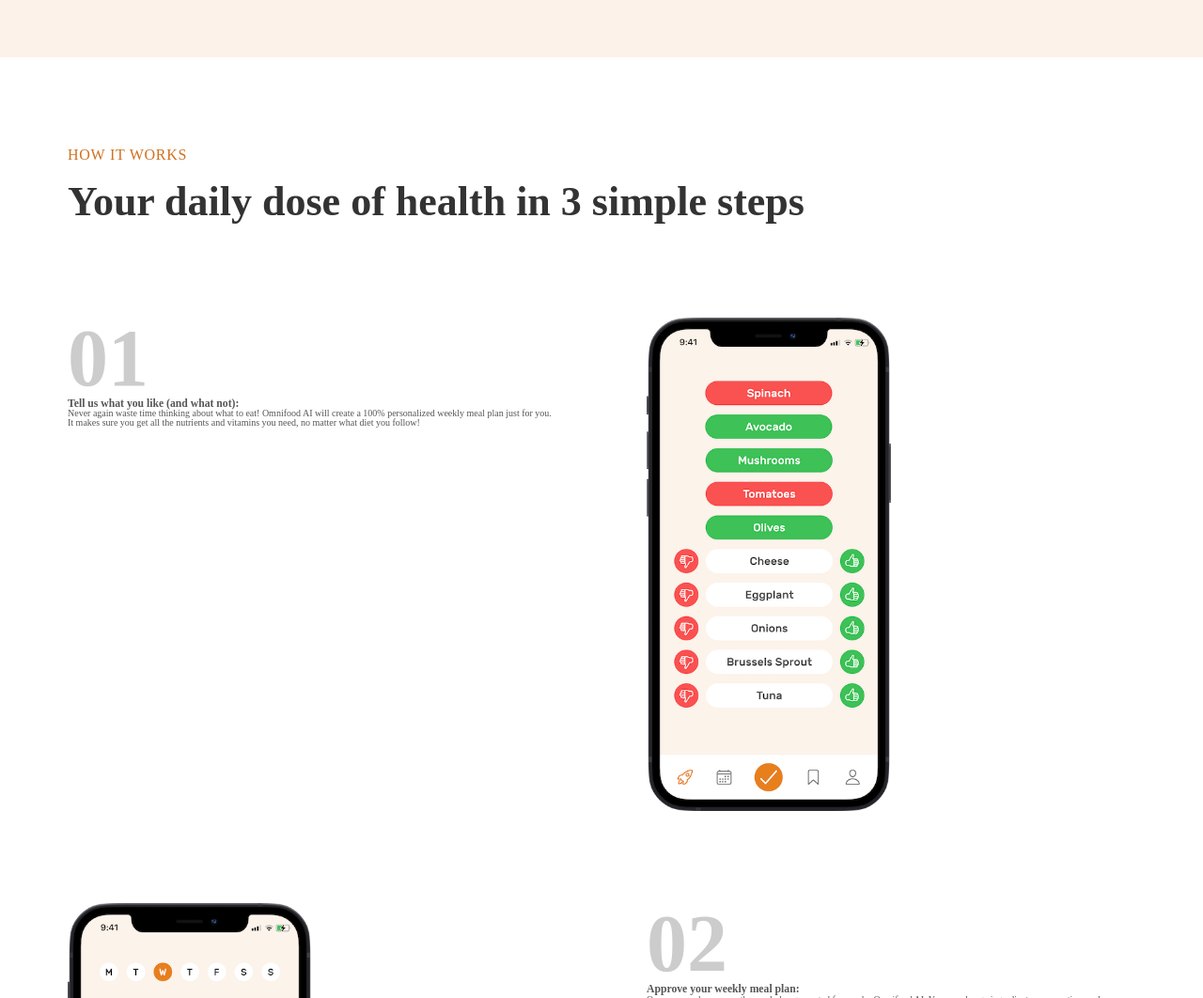
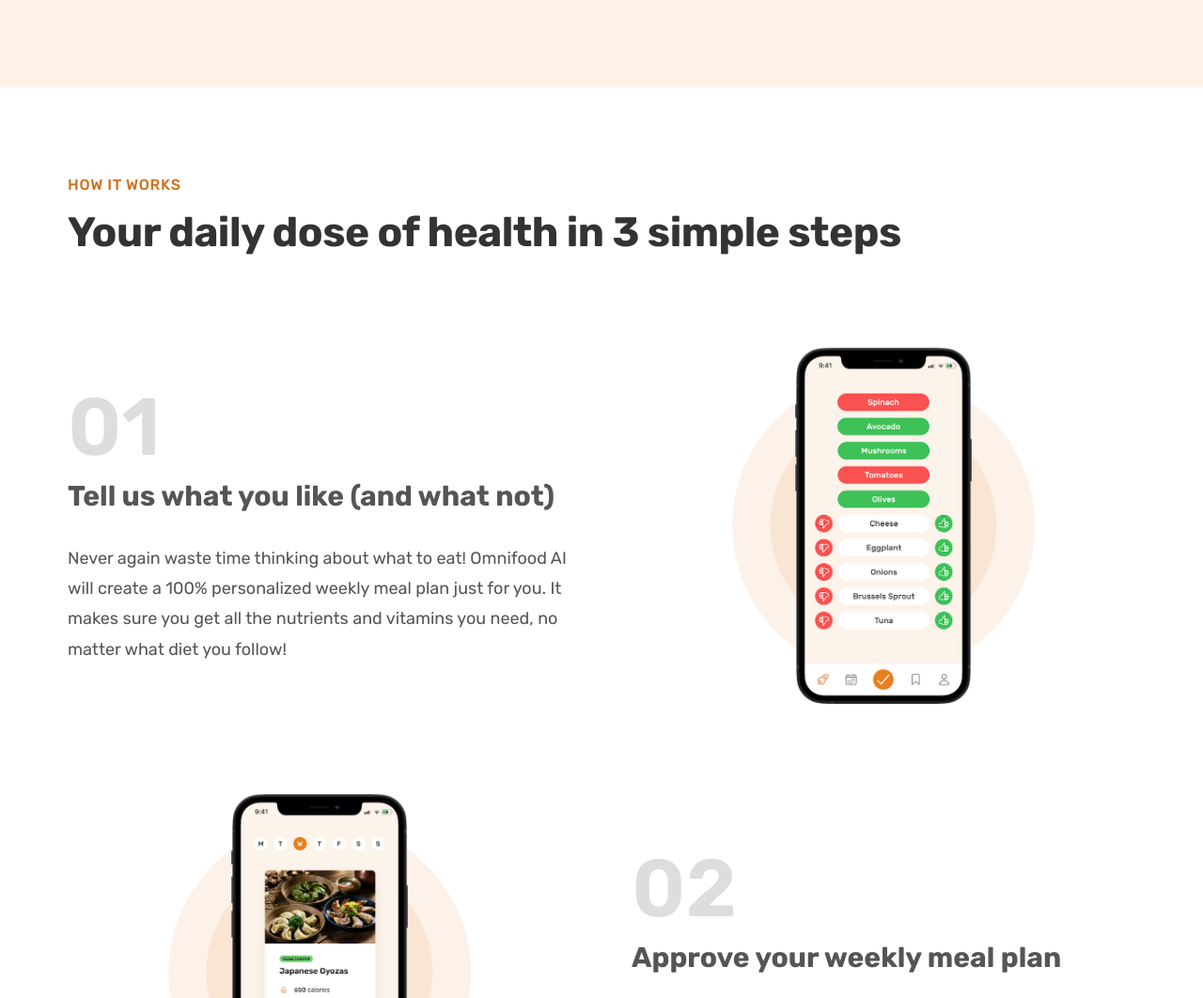
Before and after one commit to Novice-chap/OMNI-FOOD, a plain HTML site: page index.html in a window 1280 px wide. Shown: the part 667-1729 px from the top of the page at 94% size. Drawn offline with Linux system fonts and the light colour scheme.

Commit message:
Added general.css file and completed 'How It Works Section'

```diff
--- /dev/null
+++ b/css/general.css
@@ -0,0 +1,145 @@
+/*   Typography
+    -font weight:
+    -line height:
+    default: 1
+    letter spacing: -0.5, 0.75
+
+      -SPACING SYSTEM (px)
+      2 / 4 / 8 / 12 / 16 / 24 / 32 / 48 / 64 / 80 / 96 / 128
+      -FONT SIZE SYSTEM (px)
+      10 / 12 / 14 / 16 / 18 / 20 / 24 / 30 / 36 / 44 / 52 / 62 / 74 / 86 / 98
+      */
+/*
+    COLOR:
+    primary: #e67e22
+    tints:  #fdf2e9
+    shades: #cf711f
+    accents:
+    greys:
+
+
+    Shadow-
+    border-radius- default: 9px;
+    whitespacing-
+      */
+
+* {
+  padding: 0;
+  margin: 0;
+  box-sizing: border-box;
+}
+html {
+  font-size: 62.5%;
+}
+body {
+  font-family: "Rubik", sans-serif;
+  line-height: 1;
+  font-weight: 400;
+  color: #555;
+}
+/* ************************** */
+/* General reusable components */
+/* *************************** */
+
+.section-how {
+  padding: 9.6rem 0;
+  /* font-size: 50px; */
+  background-color: #fff;
+}
+/* .section-how div {
+  padding: 100px;
+  font-size: 50px;
+  background-color: #fff;
+} */
+.container {
+  max-width: 120rem;
+  margin: 0 auto;
+  padding: 0 3.2rem;
+}
+.grid {
+  display: grid;
+  column-gap: 6.4rem;
+  row-gap: 9.6rem;
+  /* align-items: center; */
+  /* grid-template-columns: repeat(2, 1fr); */
+}
+.grid--2-cols {
+  grid-template-columns: repeat(2, 1fr);
+}
+
+.grid--3-cols {
+  grid-template-columns: repeat(3, 1fr);
+}
+.grid--center-v {
+  align-items: center;
+}
+
+.heading-primary,
+.heading-secondary {
+  font-weight: 700;
+  color: #333;
+  letter-spacing: -0.5px;
+}
+
+.heading-primary {
+  font-size: 5.2rem;
+  line-height: 1.05;
+  margin-bottom: 3.2rem;
+}
+.heading-secondary {
+  font-size: 4.4rem;
+  line-height: 1.2;
+  margin-bottom: 9.6rem;
+}
+.heading-tertiary {
+  font-size: 3rem;
+  line-height: 1.2;
+  margin-bottom: 3.2rem;
+}
+.subheading {
+  display: block;
+  font-size: 1.6rem;
+  font-weight: 500;
+  color: #cf711f;
+  text-transform: uppercase;
+  margin-bottom: 1.6rem;
+  letter-spacing: 0.75px;
+}
+
+.btn:link,
+.btn:visited {
+  display: inline-block;
+  color: #fff;
+  font-size: 2rem;
+  font-weight: 600;
+  padding: 1.6rem 3.2rem;
+  text-decoration: none;
+  border-radius: 9px;
+  transition: background-color 0.3s;
+}
+.btn--full:link,
+.btn--full:visited {
+  background-color: #e67e22;
+  color: #fff;
+}
+
+.btn--full:hover,
+.btn--full:active {
+  background-color: #cf711f;
+}
+.btn--outline:link,
+.btn--outline:visited {
+  background-color: #fff;
+  color: #555;
+}
+.btn--outline:hover,
+.btn--outline:active {
+  background-color: #fdf2e9;
+  /* border: 3px solid #fff; */
+  /* trick to add border inside */
+  box-shadow: inset 0 0 0 3px #fff;
+}
+
+.margin-right-sm {
+  margin-right: 1.6rem !important;
+}
--- a/css/style.css
+++ b/css/style.css
@@ -1,140 +1,3 @@
-/*   Typography
-    -font weight:
-    -line height:
-    default: 1
-    letter spacing: -0.5, 0.75
-
-      -SPACING SYSTEM (px)
-      2 / 4 / 8 / 12 / 16 / 24 / 32 / 48 / 64 / 80 / 96 / 128
-      -FONT SIZE SYSTEM (px)
-      10 / 12 / 14 / 16 / 18 / 20 / 24 / 30 / 36 / 44 / 52 / 62 / 74 / 86 / 98
-      */
-/*
-    COLOR:
-    primary: #e67e22
-    tints:  #fdf2e9
-    shades: #cf711f
-    accents:
-    greys:
-
-
-    Shadow-
-    border-radius- default: 9px;
-    whitespacing-
-      */
-
-* {
-  padding: 0;
-  margin: 0;
-  box-sizing: border-box;
-}
-html {
-  font-size: 62.5%;
-}
-body {
-  font-family: "Rubik" sans-serif;
-  line-height: 1;
-  font-weight: 400;
-  color: #555;
-}
-/* ************************** */
-/* General reusable components */
-/* *************************** */
-
-.section-how {
-  padding: 9.6rem 0;
-  /* font-size: 50px; */
-  background-color: #fff;
-}
-/* .section-how div {
-  padding: 100px;
-  font-size: 50px;
-  background-color: #fff;
-} */
-.container {
-  max-width: 120rem;
-  margin: 0 auto;
-  padding: 0 3.2rem;
-}
-.grid {
-  display: grid;
-  gap: 9.6rem;
-  grid-template-columns: repeat(2, 1fr);
-}
-.grid--2-cols {
-  grid-template-columns: repeat(2, 1fr);
-}
-
-.grid--3-cols {
-  grid-template-columns: repeat(3, 1fr);
-}
-
-.heading-primary,
-.heading-secondary {
-  font-weight: 700;
-  color: #333;
-  letter-spacing: -0.5;
-}
-
-.heading-primary {
-  font-size: 5.2rem;
-  line-height: 1.05;
-  margin-bottom: 3.2rem;
-}
-.heading-secondary {
-  font-size: 4.4rem;
-  line-height: 1.2;
-  margin-bottom: 9.6rem;
-}
-.subheading {
-  display: block;
-  font-size: 1.6rem;
-  font-weight: 500;
-  color: #cf711f;
-  text-transform: uppercase;
-  margin-bottom: 1.6rem;
-  letter-spacing: 0.75px;
-}
-/* .heading-tertiary {
-} */
-
-.btn:link,
-.btn:visited {
-  display: inline-block;
-  color: #fff;
-  font-size: 2rem;
-  font-weight: 600;
-  padding: 1.6rem 3.2rem;
-  text-decoration: none;
-  border-radius: 9px;
-  transition: background-color 0.3s;
-}
-.btn--full:link,
-.btn--full:visited {
-  background-color: #e67e22;
-  color: #fff;
-}
-
-.btn--full:hover,
-.btn--full:active {
-  background-color: #cf711f;
-}
-.btn--outline:link,
-.btn--outline:visited {
-  background-color: #fff;
-  color: #555;
-}
-.btn--outline:hover,
-.btn--outline:active {
-  background-color: #fdf2e9;
-  /* border: 3px solid #fff; */
-  /* trick to add border inside */
-  box-shadow: inset 0 0 0 3px #fff;
-}
-
-.margin-right-sm {
-  margin-right: 1.6rem !important;
-}
 /* ************************** */
 /* Header Section */
 /* ************************** */
@@ -252,8 +115,46 @@ body {
 .step-number {
   font-weight: 600;
   font-size: 8.6rem;
-  color: #ccc;
+  color: #ddd;
+  margin-bottom: 1.2rem;
+}
+.step-description {
+  font-size: 1.8rem;
+  line-height: 1.8;
+}
+.step-img-box {
+  position: relative;
+  display: flex;
+  align-items: center;
+  justify-content: center;
+}
+
+.step-img-box::before,
+.step-img-box::after {
+  content: "";
+  display: block;
+
+  border-radius: 50%;
+  position: absolute;
+  top: 50%;
+  left: 50%;
+  transform: translate(-50%, -50%);
+}
+.step-img-box::before {
+  width: 60%;
+  /* height: 60%; */
+  /* 60% of parents width */
+  padding-bottom: 60%;
+  background-color: #fdf2e9;
+  /* z-index: -2; */
+}
+.step-img-box::after {
+  width: 45%;
+  padding-bottom: 45%;
+  background-color: #fae5d3;
+  /* z-index: -1; */
 }
 .step-img {
-  width: 50%;
+  width: 35%;
+  z-index: 10;
 }
--- a/index.html
+++ b/index.html
@@ -10,6 +10,7 @@
       href="https://fonts.googleapis.com/css2?family=Rubik:wght@400;500;600;700&display=swap"
       rel="stylesheet"
     />
+    <link rel="stylesheet" href="css/general.css" />
     <link rel="stylesheet" href="css/style.css" />
     <title>Omni Food</title>
   </head>
@@ -72,11 +73,11 @@
             Your daily dose of health in 3 simple steps
           </h2>
         </div>
-        <div class="container grid">
+        <div class="container grid grid--2-cols grid--center-v">
           <div class="step-text-box">
             <p class="step-number">01</p>
             <h3 class="heading-tertiary">
-              Tell us what you like (and what not):
+              Tell us what you like (and what not)
             </h3>
             <p class="step-description">
               Never again waste time thinking about what to eat! Omnifood AI
@@ -103,7 +104,7 @@
 
           <div class="step-text-box">
             <p class="step-number">02</p>
-            <h3 class="heading-tertiary">Approve your weekly meal plan:</h3>
+            <h3 class="heading-tertiary">Approve your weekly meal plan</h3>
             <p class="step-description">
               Once per week, approve the meal plan generated for you by Omnifood
               AI. You can change ingredients, swap entire meals, or even add
@@ -113,7 +114,7 @@
           <!-- STEP 03 -->
           <div class="step-text-box">
             <p class="step-number">03</p>
-            <h3 class="heading-tertiary">Receive meals at convenient time:</h3>
+            <h3 class="heading-tertiary">Receive meals at convenient time</h3>
             <p class="step-description">
               Best chefs in town will cook your selected meal every day, and we
               will deliver it to your door whenever works best for you. You can
```
Also changed, not shown: 1 other file.
